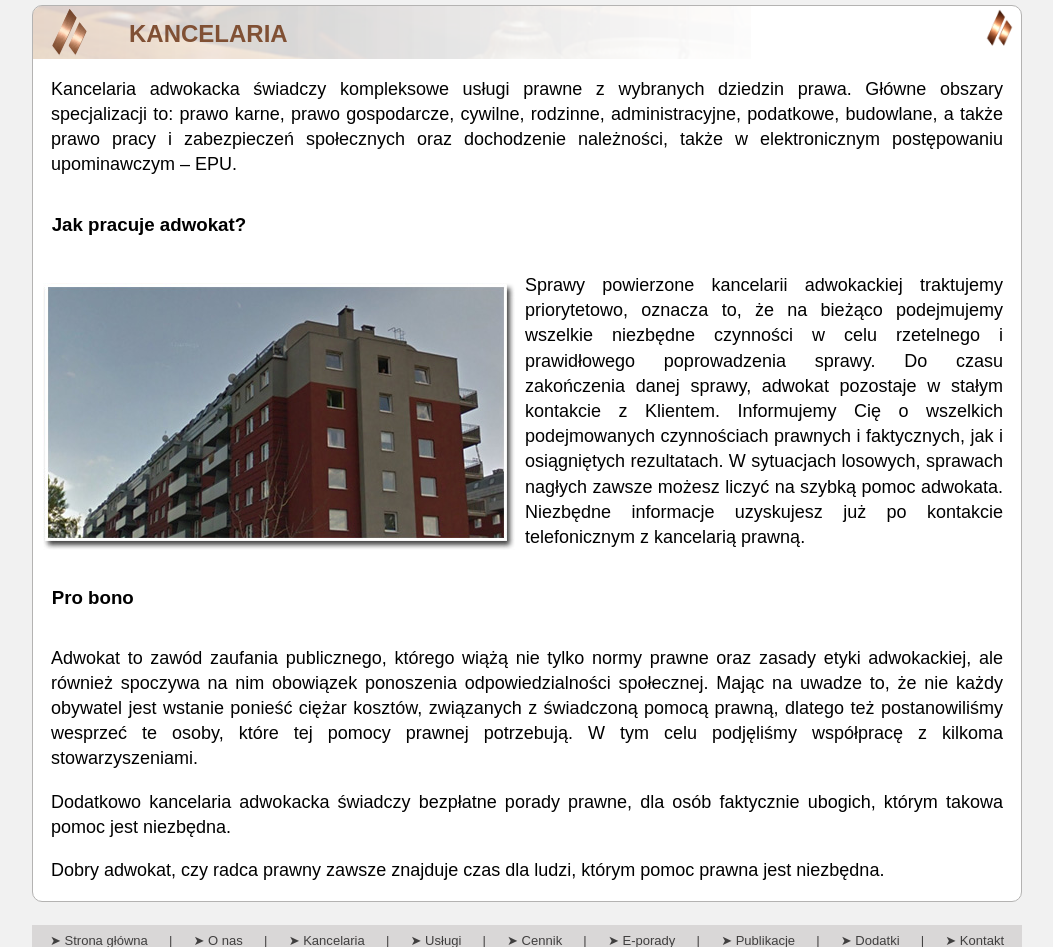
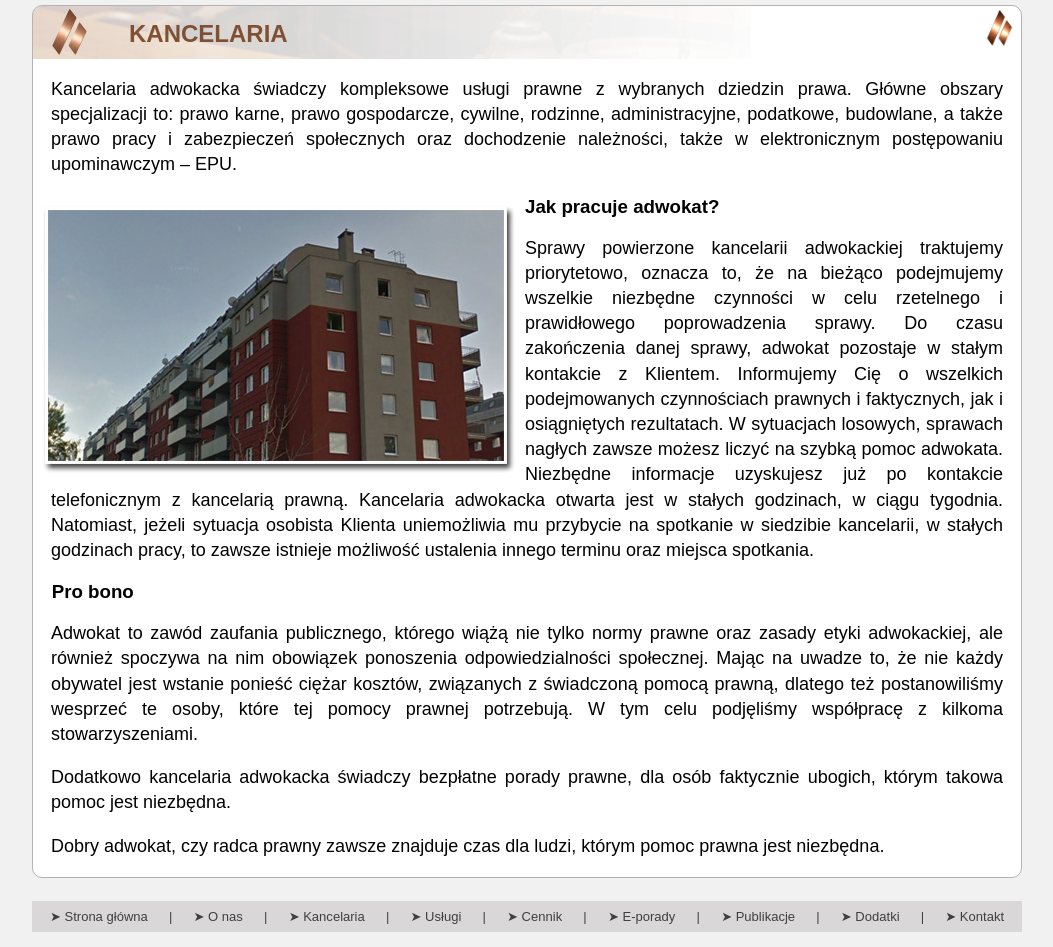
Before and after one commit to sztosz/marcin, a Django app: template templates/main_site/office.html in a window 1280 px wide. Shown: the part 243-1190 px from the top of the page, without its empty margins (113-1166 px from the left). Run offline with Django 3.2, Linux system fonts and the light colour scheme; the template is opened without the code that fills it, so the values that code supplies are empty.

Commit message:
SEO content update

```diff
--- a/templates/main_site/office.html
+++ b/templates/main_site/office.html
@@ -9,11 +9,10 @@
     <img class="rotating_logo " src="/static/img/logo.gif">
   </div>
   <p>Kancelaria adwokacka świadczy kompleksowe usługi prawne z wybranych dziedzin prawa. Główne obszary specjalizacji to: prawo karne, prawo gospodarcze, cywilne, rodzinne, administracyjne, podatkowe, budowlane, a także prawo pracy i zabezpieczeń społecznych oraz dochodzenie należności, także w elektronicznym postępowaniu upominawczym – EPU.</p>
-  <p><h3 class="">Jak pracuje adwokat?</h3></p>
+  <h3 class="services2_h3">Jak pracuje adwokat?</h3>
   <img class=img_on_left_wrap src="/static/img/house.jpg" alt="kancelaria adwokacka Wrocław">
-  <p>Sprawy powierzone kancelarii adwokackiej traktujemy priorytetowo, oznacza to, że na bieżąco podejmujemy wszelkie niezbędne czynności w celu rzetelnego i prawidłowego poprowadzenia sprawy. Do czasu zakończenia danej sprawy, adwokat pozostaje w stałym kontakcie z Klientem. Informujemy Cię o wszelkich podejmowanych czynnościach prawnych i faktycznych, jak i osiągniętych rezultatach.
-W sytuacjach losowych, sprawach nagłych zawsze możesz liczyć na szybką pomoc adwokata. Niezbędne informacje uzyskujesz już po kontakcie telefonicznym z kancelarią prawną.</p>
-  <h3 class="">Pro bono</h3>
+  <p>Sprawy powierzone kancelarii adwokackiej traktujemy priorytetowo, oznacza to, że na bieżąco podejmujemy wszelkie niezbędne czynności w celu rzetelnego i prawidłowego poprowadzenia sprawy. Do czasu zakończenia danej sprawy, adwokat pozostaje w stałym kontakcie z Klientem. Informujemy Cię o wszelkich podejmowanych czynnościach prawnych i faktycznych, jak i osiągniętych rezultatach. W sytuacjach losowych, sprawach nagłych zawsze możesz liczyć na szybką pomoc adwokata. Niezbędne informacje uzyskujesz już po kontakcie telefonicznym z kancelarią prawną. Kancelaria adwokacka otwarta jest w stałych godzinach, w ciągu tygodnia. Natomiast, jeżeli sytuacja osobista Klienta uniemożliwia mu przybycie na spotkanie w siedzibie kancelarii, w stałych godzinach pracy, to zawsze istnieje możliwość ustalenia innego terminu oraz miejsca spotkania.</p>
+  <h3 class="services_h3">Pro bono</h3>
   <p>Adwokat to zawód zaufania publicznego, którego wiążą nie tylko normy prawne oraz zasady etyki adwokackiej, ale również spoczywa na nim obowiązek ponoszenia odpowiedzialności społecznej. Mając na uwadze to, że nie każdy obywatel jest wstanie ponieść ciężar kosztów, związanych z świadczoną pomocą prawną, dlatego też postanowiliśmy wesprzeć te osoby, które tej pomocy prawnej potrzebują. W tym celu podjęliśmy współpracę z kilkoma stowarzyszeniami.</p>
   <p>Dodatkowo kancelaria adwokacka świadczy bezpłatne porady prawne, dla osób faktycznie ubogich, którym takowa pomoc jest niezbędna.</p>
   <p>Dobry adwokat, czy radca prawny zawsze znajduje czas dla ludzi, którym pomoc prawna jest niezbędna.</p>
```
